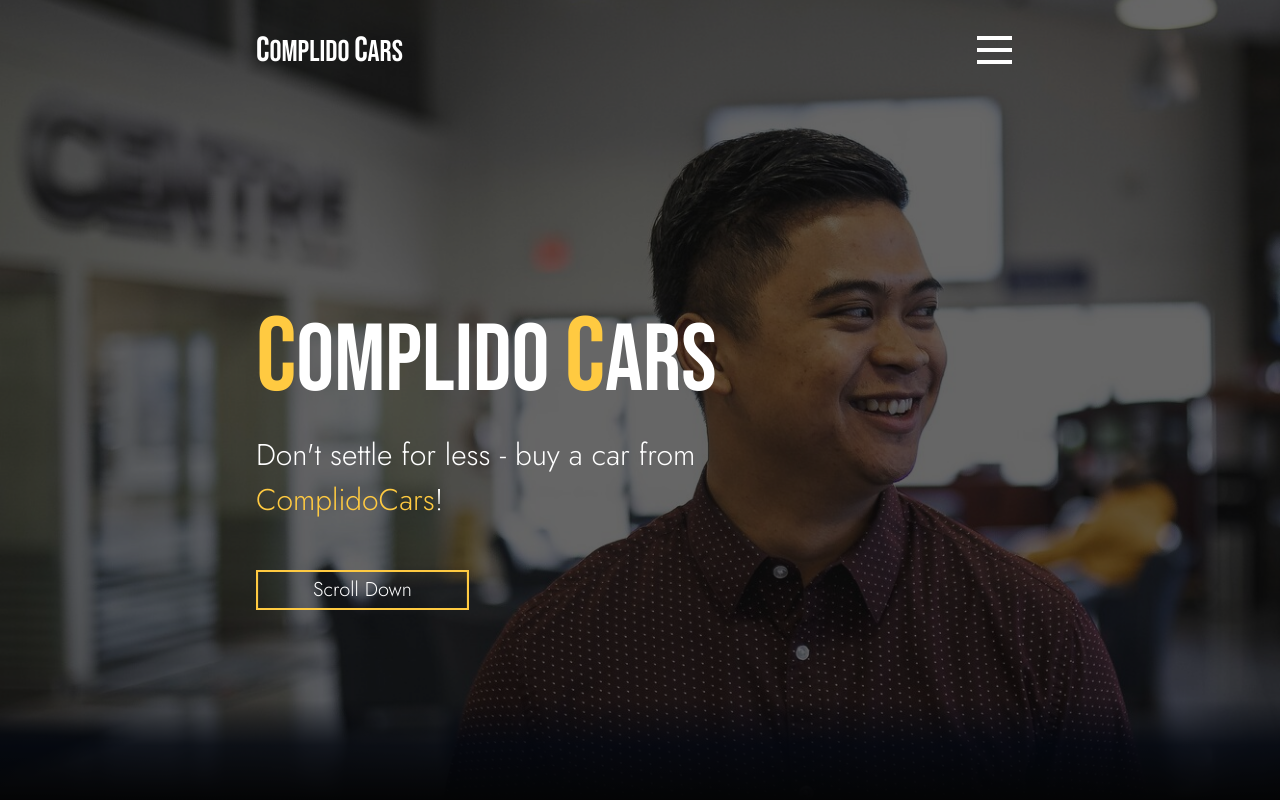
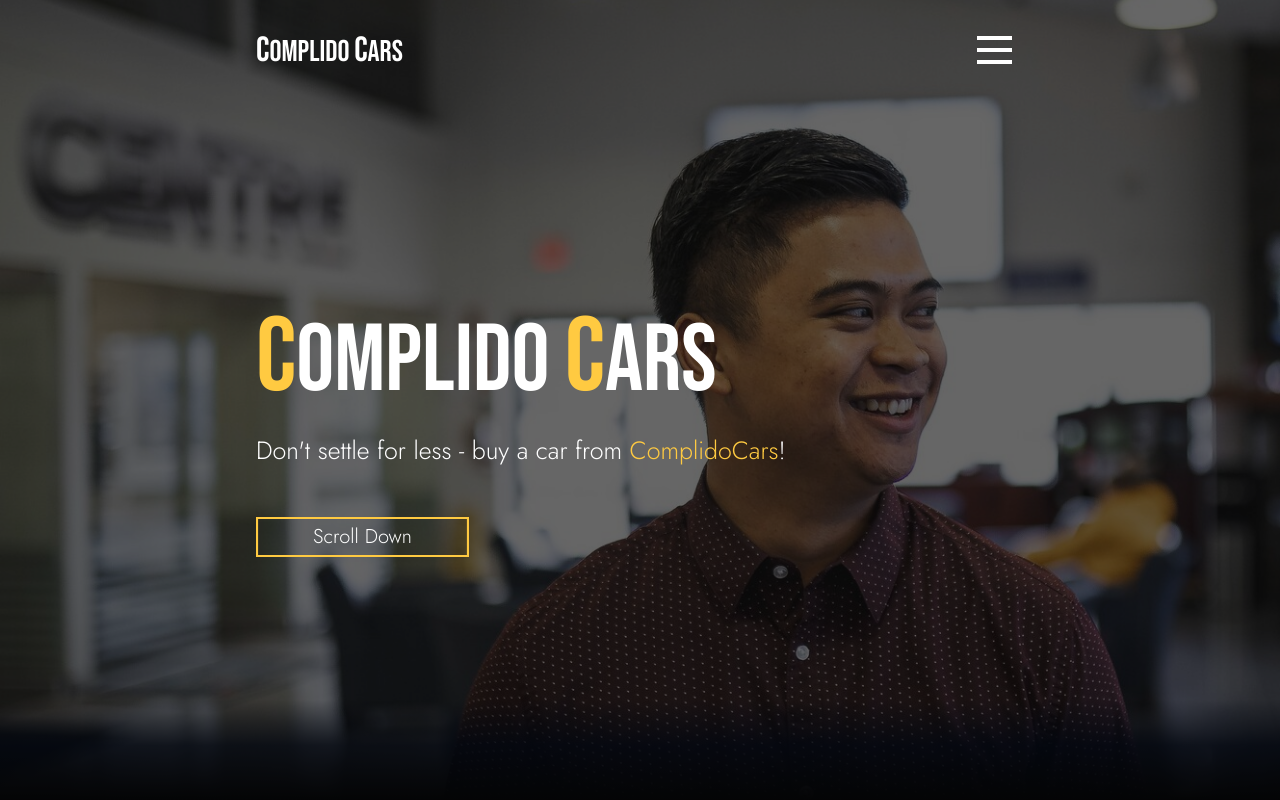
Before and after one commit to kristiantud/ComplidoCars, a website: page index.html in a window 1280 px wide. Shown: the top 800 px of the page. Drawn offline with nearby package versions, Linux system fonts and the light colour scheme; some packages are replaced by stand-ins of ours; a web font is replaced by a local one.

Commit message:
changed slogan size for widescreen

```diff
--- a/styles/widescreen.css
+++ b/styles/widescreen.css
@@ -256,9 +256,9 @@ html,body{
 
 #hero_subtitle{
     font-family: 'Jost', sans-serif;
-    font-size: 30px;
+    font-size:25px;
     display: block;
-    width: 70%;
+    width: 100%;
 
 }
 #hero_subtitle_thankspage{
```
